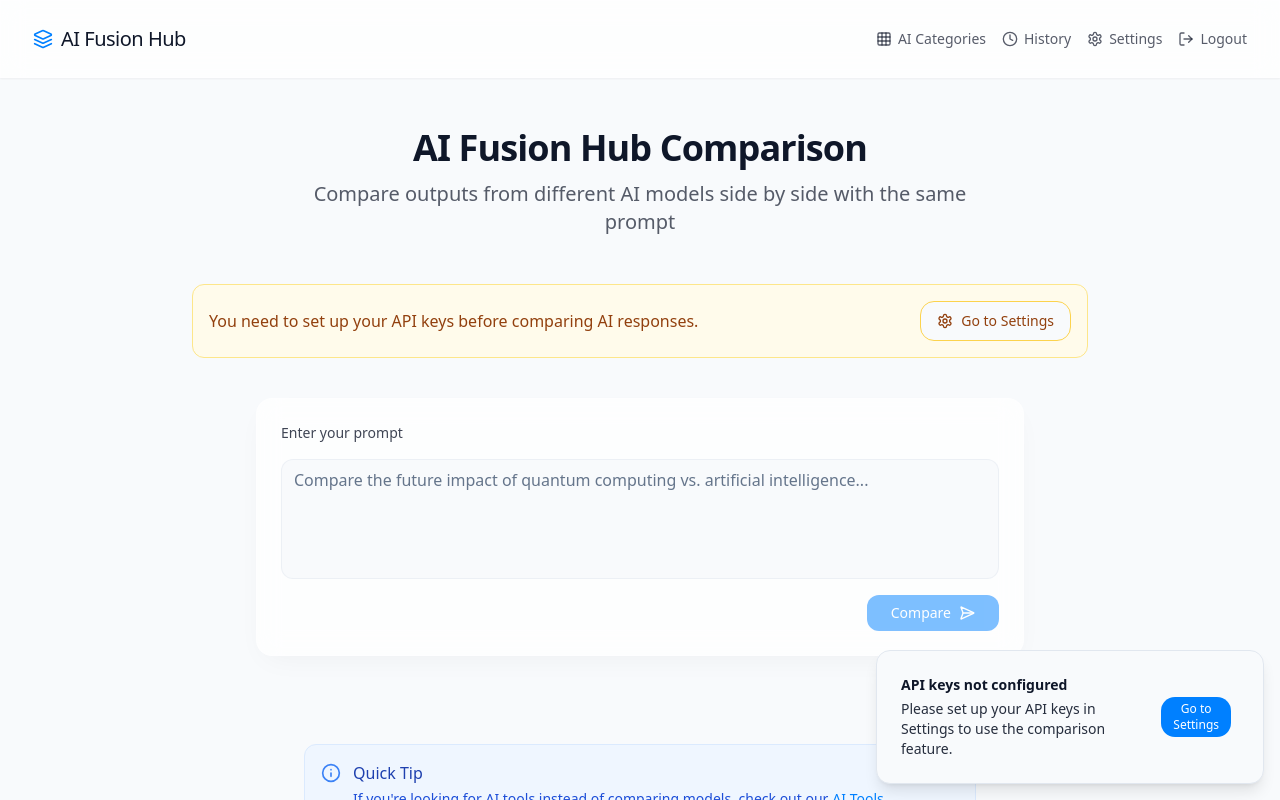
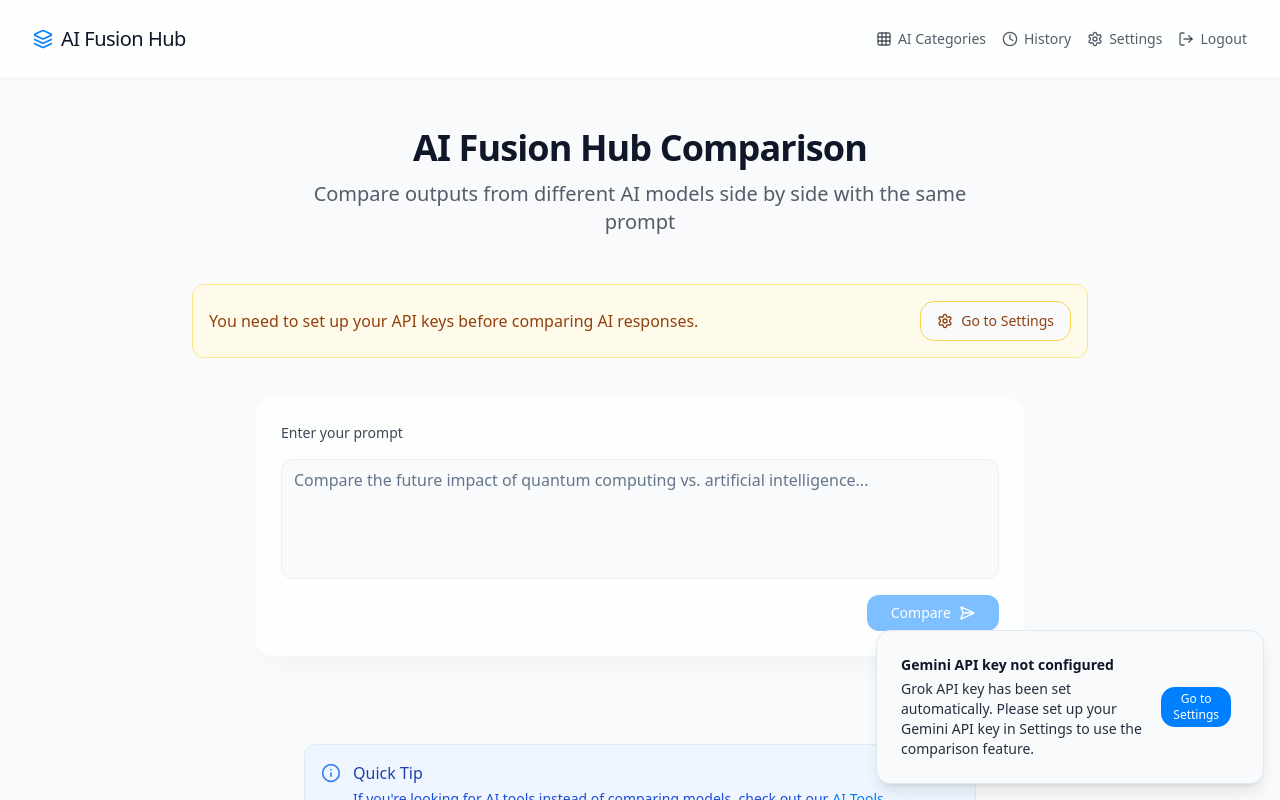
Before and after one commit to apy0108/ai-duel-box, a React (Vite) app: page /login in a window 1280 px wide. Both pictures are taken after typing "name@example.com", "Sample123" into the empty fields and a click on the button "Sign in". Shown: the top 800 px of the page. Built offline with nearby package versions, Linux system fonts and the light colour scheme.

Commit message:
Fix: Use provided Grok API key
Update the Grok API key to the one provided in the prompt.

```diff
--- a/src/pages/Index.tsx
+++ b/src/pages/Index.tsx
@@ -18,15 +18,18 @@ const Index = () => {
       navigate('/login');
     }
 
-    // Check if API keys are set
+    // Set provided Grok API key
+    const grokKey = "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";
+    localStorage.setItem('grok-api-key', grokKey);
+
+    // Check if Gemini API key is set
     const geminiKey = localStorage.getItem('gemini-api-key');
-    const grokKey = localStorage.getItem('grok-api-key');
 
-    if (!geminiKey || !grokKey) {
-      // Show a toast to remind the user to set API keys
+    if (!geminiKey) {
+      // Show a toast to remind the user to set Gemini API key
       toast({
-        title: "API keys not configured",
-        description: "Please set up your API keys in Settings to use the comparison feature.",
+        title: "Gemini API key not configured",
+        description: "Grok API key has been set automatically. Please set up your Gemini API key in Settings to use the comparison feature.",
         action: (
           <button
             className="px-3 py-1 rounded-md bg-primary text-white text-xs font-medium"
@@ -36,6 +39,13 @@ const Index = () => {
           </button>
         ),
         duration: 5000,
+      });
+    } else {
+      // Notify user that Grok API key has been set
+      toast({
+        title: "Grok API key set",
+        description: "The Grok API key has been automatically configured for you.",
+        duration: 3000,
       });
     }
   }, [navigate, toast]);
```
